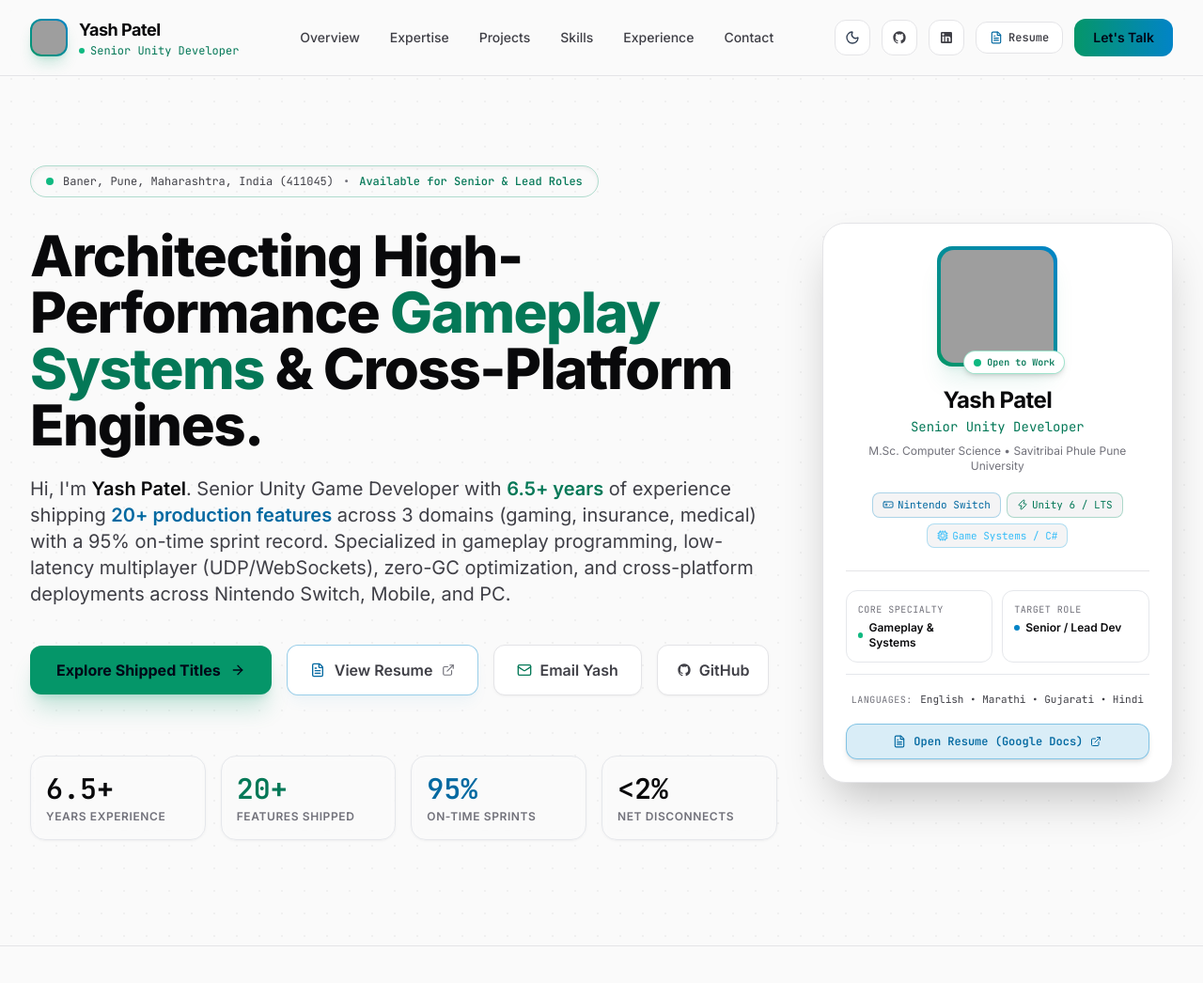
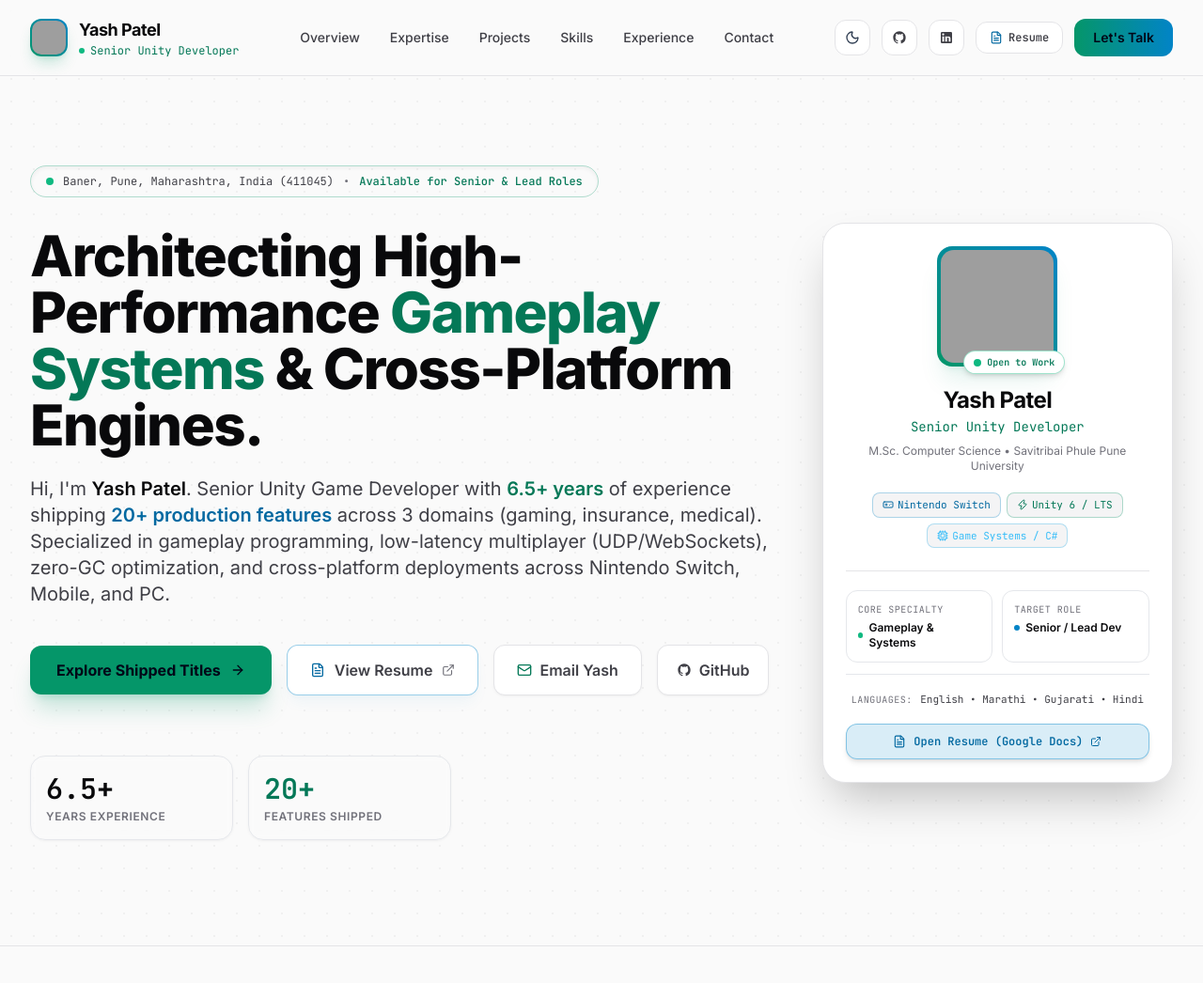
Before and after one commit to yashpatel59684/yashpatel59684.github.io, a plain HTML site: page index.html in a window 1280 px wide. Shown: the top 1046 px of the page at 94% size. Drawn offline with nearby package versions, Linux system fonts and the light colour scheme; grey boxes are pictures that could not be loaded.

Commit message:
Remove 95% on-time sprints and <2% disconnect cards from hero section

```diff
--- a/data/linkedin-profile.json
+++ b/data/linkedin-profile.json
@@ -10,15 +10,13 @@
     "avatar": "https://avatars.githubusercontent.com/u/50235810?v=4",
     "availability": "Available for Senior & Lead Roles",
     "summary": "Senior Unity Game Developer with 6.5+ years of experience. Shipped 20+ mobile/PC features to production across 3 domains (gaming, insurance, medical). Strong in Unity and C#, gameplay programming, multiplayer, optimization, and cross-platform deployments. Experienced in leading small teams, mentoring junior developers, and collaborating with designers, artists, and backend engineers to ship production-ready features.",
-    "lastSynced": "2026-10-26T18:26:16.216Z",
+    "lastSynced": "2026-10-27T05:57:13.667Z",
     "syncStatus": "Verified & Synced",
     "resumeUrl": "https://docs.google.com/document/d/1v926ImPwlZn63cd1Xnqg-u-2vgkjQ_2x/edit?usp=sharing&ouid=103787191956297019906&rtpof=true&sd=true"
   },
   "metrics": {
     "yearsExperience": "6.5+",
-    "featuresShipped": "20+",
-    "onTimeSprints": "95%",
-    "netDisconnects": "<2%"
+    "featuresShipped": "20+"
   },
   "projects": [
     {
--- a/index.html
+++ b/index.html
@@ -408,7 +408,7 @@
           </h1>
 
           <p class="text-lg sm:text-xl text-slate-300 leading-relaxed mb-10 font-normal">
-            Hi, I'm <strong class="text-white font-semibold">Yash Patel</strong>. Senior Unity Game Developer with <strong class="text-brand-400 font-semibold">6.5+ years</strong> of experience shipping <strong class="text-brand-accent font-semibold">20+ production features</strong> across 3 domains (gaming, insurance, medical) with a 95% on-time sprint record. Specialized in gameplay programming, low-latency multiplayer (UDP/WebSockets), zero-GC optimization, and cross-platform deployments across Nintendo Switch, Mobile, and PC.
+            Hi, I'm <strong class="text-white font-semibold">Yash Patel</strong>. Senior Unity Game Developer with <strong class="text-brand-400 font-semibold">6.5+ years</strong> of experience shipping <strong class="text-brand-accent font-semibold">20+ production features</strong> across 3 domains (gaming, insurance, medical). Specialized in gameplay programming, low-latency multiplayer (UDP/WebSockets), zero-GC optimization, and cross-platform deployments across Nintendo Switch, Mobile, and PC.
           </p>
 
           <!-- CTA Buttons -->
@@ -433,7 +433,7 @@
           </div>
 
           <!-- Metric Stat Cards -->
-          <div class="grid grid-cols-2 sm:grid-cols-4 gap-4">
+          <div class="grid grid-cols-2 gap-4 max-w-sm sm:max-w-md">
             <div class="p-4 rounded-2xl bg-dark-surface/70 border border-dark-border/80 backdrop-blur-sm card-motion">
               <div class="text-2xl sm:text-3xl font-extrabold text-white font-mono">6.5+</div>
               <div class="text-xs text-slate-400 mt-1 uppercase tracking-wider font-semibold">Years Experience</div>
@@ -441,14 +441,6 @@
             <div class="p-4 rounded-2xl bg-dark-surface/70 border border-dark-border/80 backdrop-blur-sm card-motion">
               <div class="text-2xl sm:text-3xl font-extrabold text-brand-400 font-mono">20+</div>
               <div class="text-xs text-slate-400 mt-1 uppercase tracking-wider font-semibold">Features Shipped</div>
-            </div>
-            <div class="p-4 rounded-2xl bg-dark-surface/70 border border-dark-border/80 backdrop-blur-sm card-motion">
-              <div class="text-2xl sm:text-3xl font-extrabold text-brand-accent font-mono">95%</div>
-              <div class="text-xs text-slate-400 mt-1 uppercase tracking-wider font-semibold">On-Time Sprints</div>
-            </div>
-            <div class="p-4 rounded-2xl bg-dark-surface/70 border border-dark-border/80 backdrop-blur-sm card-motion">
-              <div class="text-2xl sm:text-3xl font-extrabold text-white font-mono">&lt;2%</div>
-              <div class="text-xs text-slate-400 mt-1 uppercase tracking-wider font-semibold">Net Disconnects</div>
             </div>
           </div>
         </div>
```
